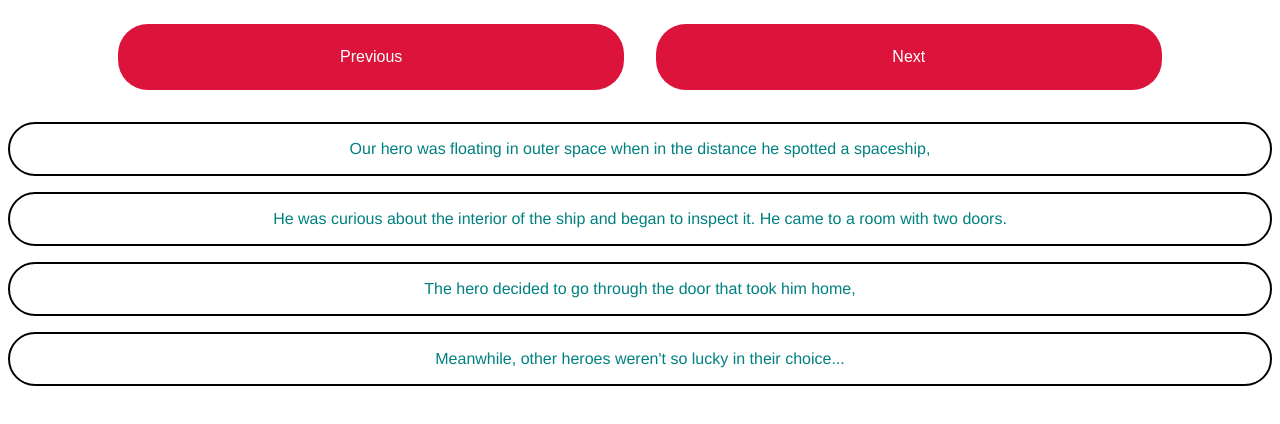
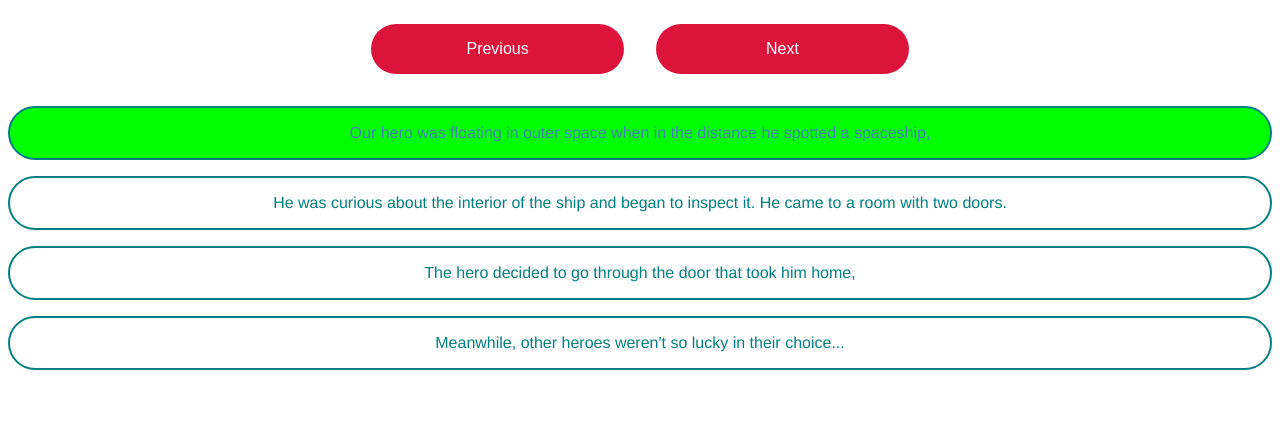
Before and after one commit to ViuCoding/Sprint-6, a Vue app: page / in a window 1280 px wide. Shown: the top 424 px of the page. Built offline with nearby package versions, Linux system fonts and the light colour scheme.

Commit message:
Class toggle inside v-for now works correctly. Exercise 4

```diff
--- a/src/components/Buttons.vue
+++ b/src/components/Buttons.vue
@@ -17,14 +17,18 @@ export default {
 }
 
 .button-block button {
-  padding: 1.5rem;
+  padding: 1rem;
   border-radius: 30px;
   border: none;
   background-color: crimson;
   color: white;
   font-size: 1rem;
   cursor: crosshair;
-  width: 40%;
+  width: 20%;
   margin: 1rem;
 }
+
+.button-block button:active {
+  transform: scale(0.96);
+}
 </style>
--- a/src/components/Home.vue
+++ b/src/components/Home.vue
@@ -1,6 +1,6 @@
 <template>
   <Buttons @changePhrase="changePhrase" />
-  <Scene :history="history" :sentence="currentSentence" />
+  <Scene :story="story" :sentence="currentSentence" />
 </template>
 
 <script>
@@ -13,7 +13,7 @@ export default {
   props: [],
   data() {
     return {
-      history: ["Our hero was floating in outer space when in the distance he spotted a spaceship,", "He was curious about the interior of the ship and began to inspect it. He came to a room with two doors.", "The hero decided to go through the door that took him home,", "Meanwhile, other heroes weren't so lucky in their choice..."],
+      story: ["Our hero was floating in outer space when in the distance he spotted a spaceship,", "He was curious about the interior of the ship and began to inspect it. He came to a room with two doors.", "The hero decided to go through the door that took him home,", "Meanwhile, other heroes weren't so lucky in their choice..."],
       currentSentence: 0,
     };
   },
@@ -21,11 +21,12 @@ export default {
     changePhrase(id) {
       if (id === 1) {
         this.currentSentence--;
-        console.log("currentSentence is " + this.currentSentence);
       } else {
         this.currentSentence++;
-        console.log("currentSentence is " + this.currentSentence);
       }
+
+      if (this.currentSentence < 0) this.currentSentence = 3;
+      if (this.currentSentence > 3) this.currentSentence = 0;
     },
   },
 };
--- a/src/components/Scene.vue
+++ b/src/components/Scene.vue
@@ -1,24 +1,24 @@
 <template>
-  <p v-for="phrase in history" :key="phrase">{{ phrase }}</p>
+  <p v-for="(phrase, index) in story" :key="index" :class="{ active: index === sentence }">{{ phrase }}</p>
 </template>
 
 <script>
 export default {
   name: "Scene",
-  props: ["history", "sentence"],
+  props: ["story", "sentence"],
 };
 </script>
 
 <style scoped>
 p {
   text-align: center;
-  border: 2px solid black;
+  border: 2px solid teal;
   padding: 1rem;
   border-radius: 30px;
 }
 
 .active {
-  background: turquoise;
-  color: black;
+  background-color: #00ff01;
+  color: steelblue;
 }
 </style>
```
